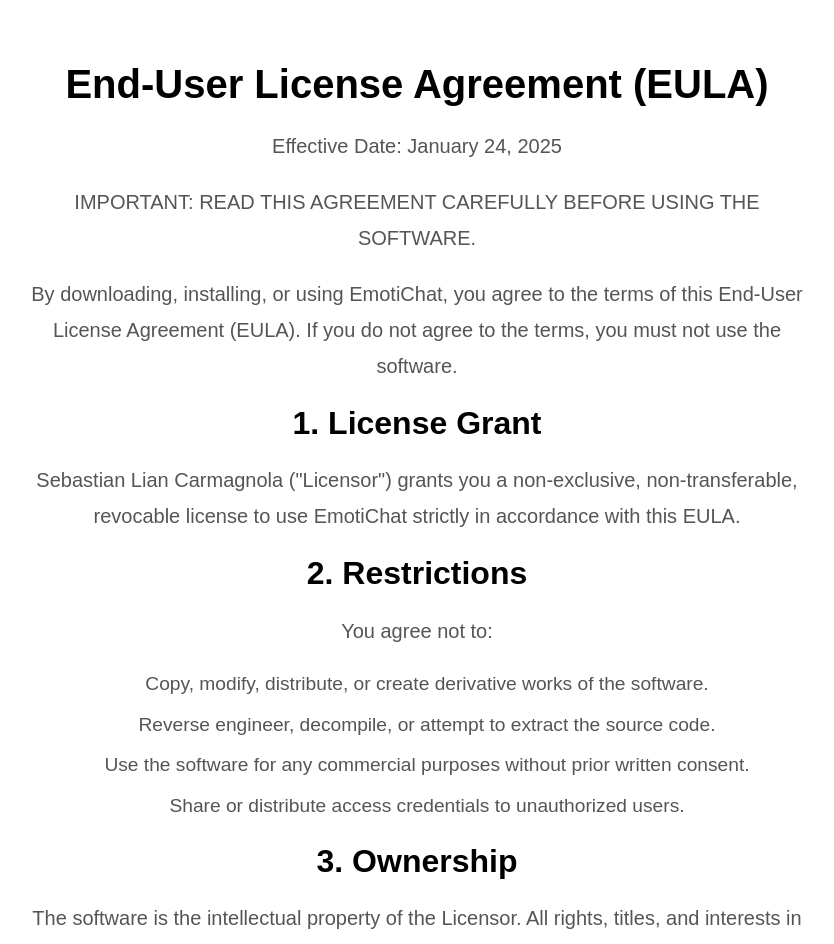
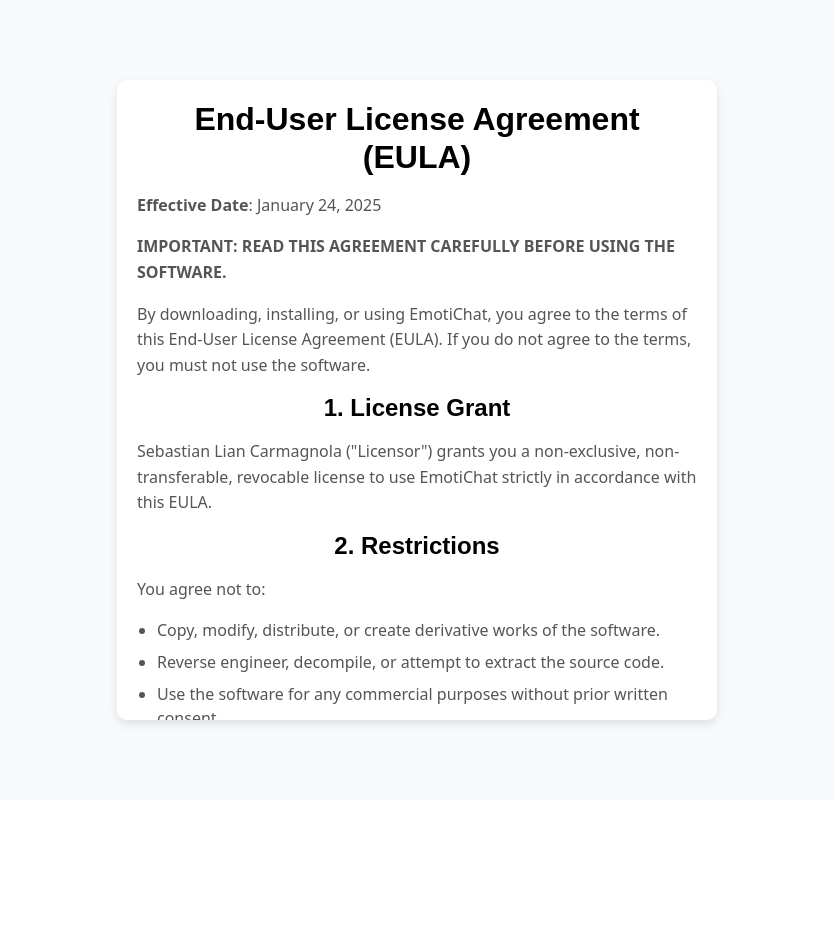
Before and after one commit to sebastianlian/EmotiChat, a React (Create React App) app in the folder src/frontend/: page /eula in a window 1280 px wide. Shown: the top 944 px of the page, without its empty margins (223-1057 px from the left). After the commit the page ends 800 px from the top, so only its background shows below. Built offline with nearby package versions, Linux system fonts and the light colour scheme.

Commit message:
Edit the styling of the EULA.

```diff
--- a/src/frontend/public/EULA.md
+++ b/src/frontend/public/EULA.md
@@ -40,5 +40,5 @@
 ## **10. Contact**
 For inquiries, contact:
 - **Sebastian Lian Carmagnola**
-- **GitHub:** https://github.com/sebastianlian
-- **LinkedIn:** https://www.linkedin.com/in/sebastiancarmagnola/
+- [GitHub](https://github.com/sebastianlian)
+- [LinkedIn](https://www.linkedin.com/in/sebastiancarmagnola/)
--- a/src/frontend/src/pages/EULA.js
+++ b/src/frontend/src/pages/EULA.js
@@ -1,13 +1,12 @@
 import React, { useEffect, useState } from 'react';
-import ReactMarkdown from 'react-markdown'; // Import react-markdown
-import './pages_styles/EULA.css'; // Assuming you have a separate CSS file for EULA styling
+import ReactMarkdown from 'react-markdown';
+import './pages_styles/EULA.css'; // EULA-specific CSS
 
 const EULA = () => {
     const [eulaContent, setEulaContent] = useState('');
     const [error, setError] = useState(null);
 
     useEffect(() => {
-        // Fetch the EULA.md file from the public directory
         fetch('/EULA.md')
             .then((response) => {
                 if (!response.ok) {
@@ -24,8 +23,8 @@
 
     if (error) {
         return (
-            <div className="landing-page">
-                <div className="landing-content">
+            <div className="eula-page">
+                <div className="eula-card">
                     <div className="alert alert-danger">{error}</div>
                 </div>
             </div>
@@ -33,12 +32,19 @@
     }
 
     return (
-        <div className="landing-page">
-            <div className="landing-content">
-                {/*<h1 className="display-4">End-User License Agreement (EULA)</h1>*/}
-                <div className="eula-content lead" style={{ maxWidth: '800px', margin: '0 auto' }}>
-                    <ReactMarkdown>{eulaContent}</ReactMarkdown>
-                </div>
+        <div className="eula-page">
+            <div className="eula-card">
+                <ReactMarkdown
+                    components={{
+                        a: ({ href, children }) => (
+                            <a href={href} target="_blank" rel="noopener noreferrer" className="eula-link">
+                                {children}
+                            </a>
+                        ),
+                    }}
+                >
+                    {eulaContent}
+                </ReactMarkdown>
             </div>
         </div>
     );
--- a/src/frontend/src/pages/pages_styles/EULA.css
+++ b/src/frontend/src/pages/pages_styles/EULA.css
@@ -1,78 +1,106 @@
-/* General Typography for EULA */
-.eula-content {
-    font-family: 'Arial', sans-serif; /* Match the font family of your landing page */
-    color: #555; /* Consistent text color */
-    line-height: 1.8; /* Improve readability */
-    max-width: 800px; /* Centered content with controlled width */
-    margin: 0 auto; /* Center align */
+/* EULA Page Layout */
+.eula-page {
+    height: 100vh; /* Full viewport height */
+    background-color: #f8f9fa; /* Light gray background for contrast */
+    display: flex;
+    justify-content: center;
+    align-items: center;
+    padding: 20px;
 }
 
-/* Headings */
-.eula-content h1,
-.eula-content h2,
-.eula-content h3 {
-    font-family: 'Arial', sans-serif; /* Match font family */
-    font-weight: bold;
-    color: #000; /* Consistent heading color */
-    margin-bottom: 20px;
-    text-align: center; /* Center-align headings */
+/* EULA Card */
+.eula-card {
+    max-width: 600px; /* Matches a similar width as the login card */
+    width: 100%;
+    background-color: #fff; /* White card background */
+    border-radius: 10px; /* Rounded corners */
+    box-shadow: 0 4px 10px rgba(0, 0, 0, 0.1); /* Subtle shadow for elevation */
+    overflow-y: auto; /* Enable vertical scrolling */
+    max-height: 80vh; /* Limit height with overflow for large content */
+    padding: 20px;
+    display: flex;
+    flex-direction: column; /* Content flows vertically */
 }
 
-.eula-content h1 {
-    font-size: 2.5rem; /* Match the landing page display-4 size */
+/* EULA Typography */
+.eula-card h1,
+.eula-card h2,
+.eula-card h3 {
+    font-family: 'Arial', sans-serif; /* Consistent font family */
+    font-weight: bold;
+    color: #000;
+    text-align: center; /* Center headings */
+    margin-bottom: 1rem;
 }
 
-.eula-content h2 {
-    font-size: 2rem;
+.eula-card h1 {
+    font-size: 2rem; /* Adjusted for card layout */
 }
 
-.eula-content h3 {
-    font-size: 1.75rem;
+.eula-card h2 {
+    font-size: 1.5rem;
+}
+
+.eula-card h3 {
+    font-size: 1.25rem;
 }
 
 /* Paragraphs */
-.eula-content p {
-    font-size: 1.25rem; /* Consistent with the landing page lead text */
-    margin-bottom: 20px;
+.eula-card p {
+    font-size: 1rem; /* Smaller size to fit in a card layout */
+    color: #555;
+    line-height: 1.6; /* Better readability */
+    margin-bottom: 1rem;
 }
 
 /* Lists */
-.eula-content ul {
-    list-style-type: none; /* Standard bullet points */
-    padding-left: 20px; /* Indentation for list items */
-    margin-bottom: 20px;
+.eula-card ul {
+    list-style-type: disc; /* Standard bullet points */
+    padding-left: 20px;
 }
 
-.eula-content li {
-    font-size: 1.2rem; /* Adjust list item size to match paragraph text */
-    margin-bottom: 10px;
-    line-height: 1.6;
+.eula-card li {
+    font-size: 1rem;
+    margin-bottom: 0.5rem;
+    color: #555;
 }
 
 /* Links */
-.eula-content a {
-    color: #4a90e2; /* Match the landing page link color */
+.eula-card a {
+    color: #007bff; /* Bootstrap primary link color */
     text-decoration: none;
 }
 
-.eula-content a:hover {
+.eula-card a:hover {
     text-decoration: underline;
     font-weight: bold;
 }
 
-/* Code Blocks (if applicable) */
-.eula-content code {
-    background-color: #f8f9fa;
-    color: #333;
-    padding: 2px 4px;
+/* Code Blocks */
+.eula-card code {
+    background-color: #f1f1f1;
+    color: #d63384;
+    padding: 4px 6px;
     border-radius: 4px;
-    font-family: 'Arial', sans-serif; /* Match font family */
-    font-size: 1rem;
+    font-family: 'Courier New', Courier, monospace;
+    font-size: 0.9rem;
 }
 
 /* Horizontal Rules */
-.eula-content hr {
+.eula-card hr {
     border: 0;
     border-top: 1px solid #ddd;
-    margin: 30px 0;
+    margin: 20px 0;
 }
+
+/* Style for links in the EULA */
+.eula-link {
+    color: #007bff; /* Bootstrap primary link color */
+    text-decoration: none; /* Remove underline */
+    font-weight: bold; /* Highlight the links */
+}
+
+.eula-link:hover {
+    text-decoration: underline; /* Add underline on hover */
+    color: #0056b3; /* Slightly darker blue for hover effect */
+}
```
